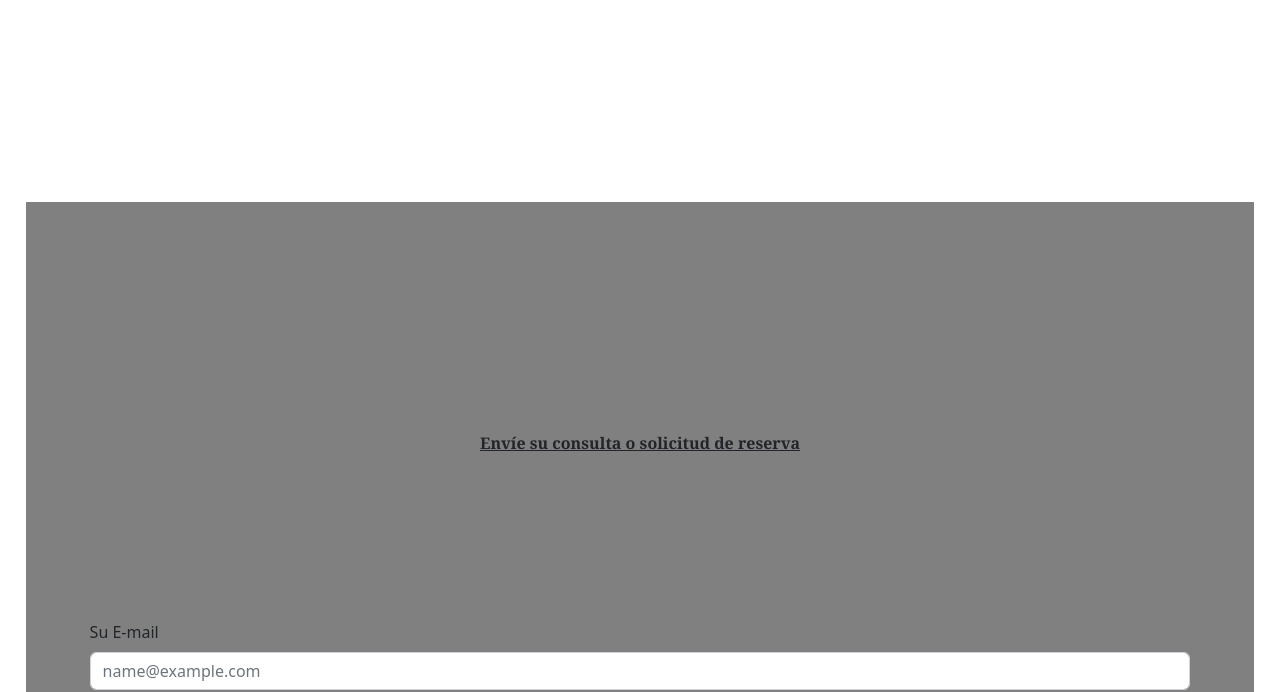
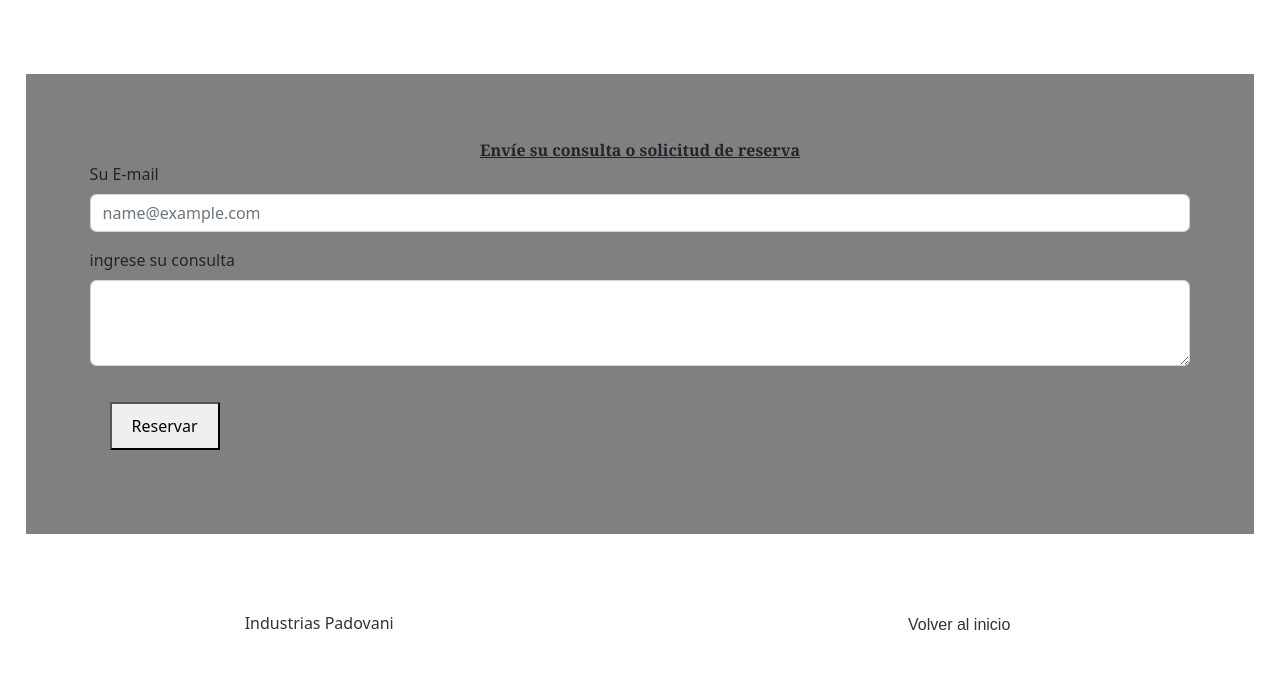
Before and after one commit to FrankieTWO/PreEntrega3-Padovani_parcial, a plain HTML site: page contacto.html in a window 1280 px wide. Shown: the part 118-810 px from the top of the page. Drawn offline with nearby package versions, Linux system fonts and the light colour scheme.

Commit message:
se modifico el formulario en contacto

```diff
--- a/style.css
+++ b/style.css
@@ -103,7 +103,7 @@ a:link, a:visited {
     margin-left: 50px;
 }
 .formulario-contacto {
-    margin: 15% 2%;
+    margin: 5% 2%;
     padding: 5%;
     background-color: grey;
 }
@@ -185,6 +185,10 @@ button:hover {
         justify-content: center;
         justify-content: space-around;}
 
+    .texto-contacto{
+        margin: auto;
+    }
+
     .pie
     {margin: auto;
 
```
